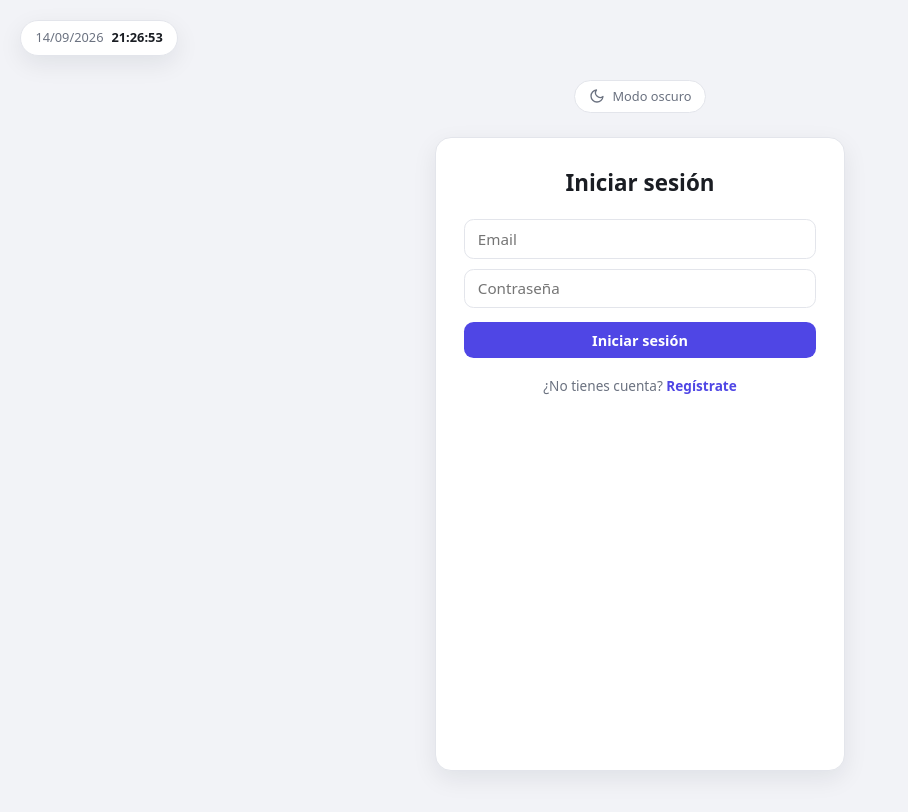
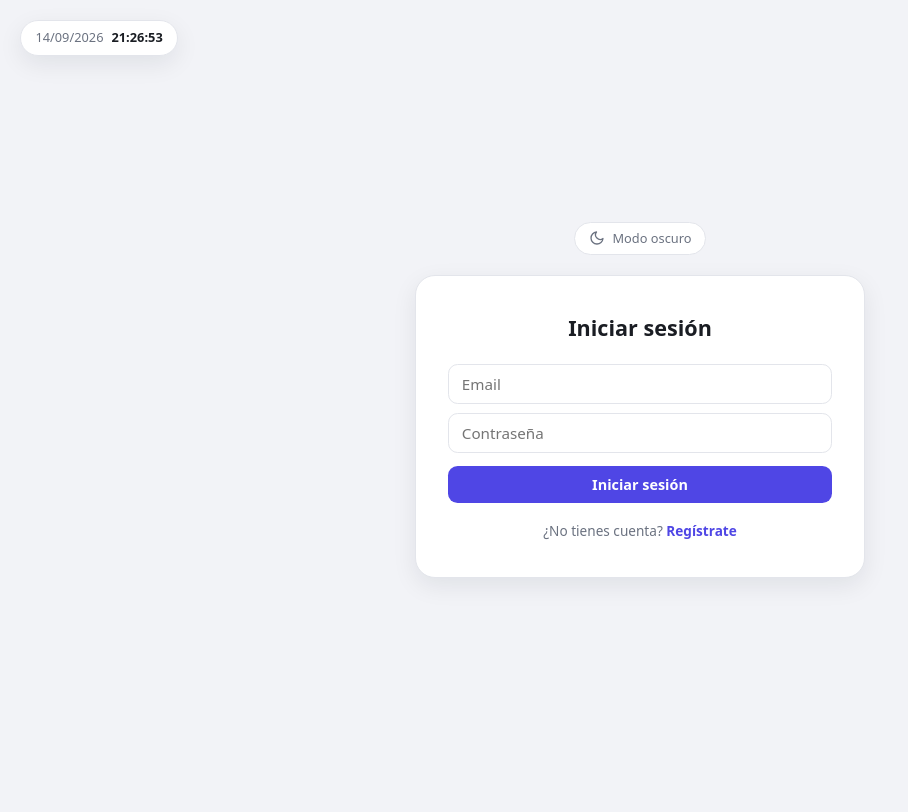
Before and after one commit to Juandh-TS/laravel-react-practice, a React (Vite) app in the folder frontend/: page / in a window 1280 px wide. Shown: the top 812 px of the page, without its empty margins (0-908 px from the left). Built offline with nearby package versions, Linux system fonts and the light colour scheme; no server answers.

Commit message:
feat: add AuthPage component and application stylesheet

```diff
--- a/frontend/src/App.css
+++ b/frontend/src/App.css
@@ -94,7 +94,10 @@
   display: flex;
   flex-direction: column;
   align-items: center;
-  gap: 1.5rem;
+  justify-content: center;
+  min-height: calc(100vh - 10rem);
+  gap: 1.25rem;
+  width: 100%;
 }
 
 .theme-toggle-container {
@@ -103,8 +106,20 @@
 
 .auth-panel {
   width: 100%;
-  max-width: 22rem;
+  max-width: 24rem;
+  background: var(--color-surface);
+  border: 1px solid var(--color-border);
+  border-radius: 1.25rem;
+  padding: 2.25rem 2rem;
+  box-shadow: var(--shadow-md);
   text-align: center;
+}
+
+.auth-panel h1 {
+  margin: 0;
+  font-size: 1.35rem;
+  font-weight: 700;
+  color: var(--color-text);
 }
 
 .auth-form {
@@ -346,7 +361,6 @@
   border-radius: 1rem;
   padding: 1.75rem;
   box-shadow: var(--shadow-md);
-  min-height: 36rem;
 }
 
 .panel h1 {
--- a/frontend/src/features/auth/components/AuthPage.tsx
+++ b/frontend/src/features/auth/components/AuthPage.tsx
@@ -11,7 +11,7 @@ export function AuthPage() {
       <div className="theme-toggle-container">
         <ThemeToggle />
       </div>
-      <div className="panel auth-panel">
+      <div className="auth-panel">
         <h1>{mode === 'login' ? 'Iniciar sesión' : 'Crear cuenta'}</h1>
         {mode === 'login' ? (
           <LoginForm onSwitch={() => setMode('register')} />
```
